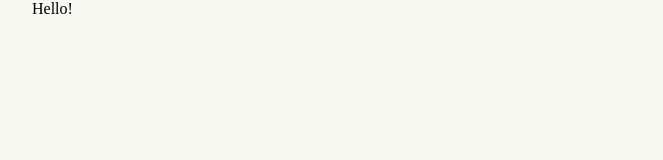
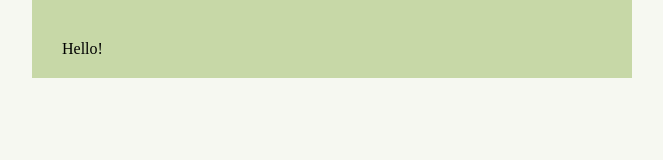
Before and after one commit to Claudwin/email-template-responsive, a plain HTML site: page index.html in a window 1280 px wide. Shown: the whole page, without its empty margins (308-971 px from the left). Drawn offline with Linux system fonts and the light colour scheme.

Commit message:
Header styles

```diff
--- a/index.html
+++ b/index.html
@@ -8,6 +8,9 @@
         margin: 0;
         padding: 0;
         min-width: 100% !important;
+      }
+      .header {
+        padding: 40px 30px 20px 30px;
       }
       .content {
         width: 100%;
@@ -34,7 +37,7 @@
       border="0"
     >
       <tr>
-        <td>
+        <td class="header" bgcolor="#c7d8a7">
           Hello!
         </td>
       </tr>
```
